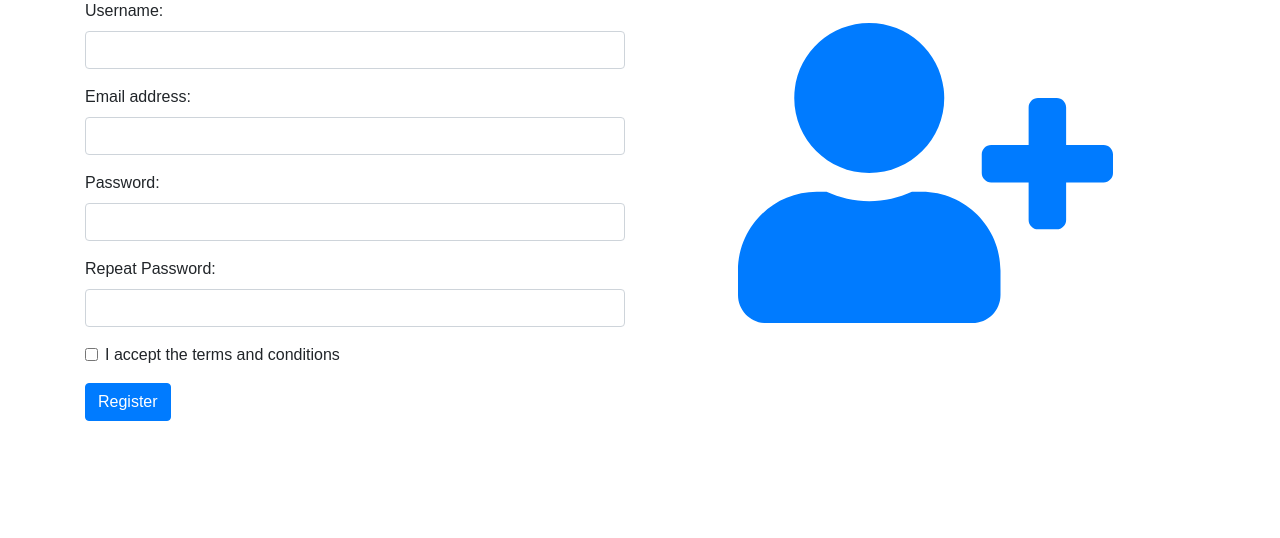
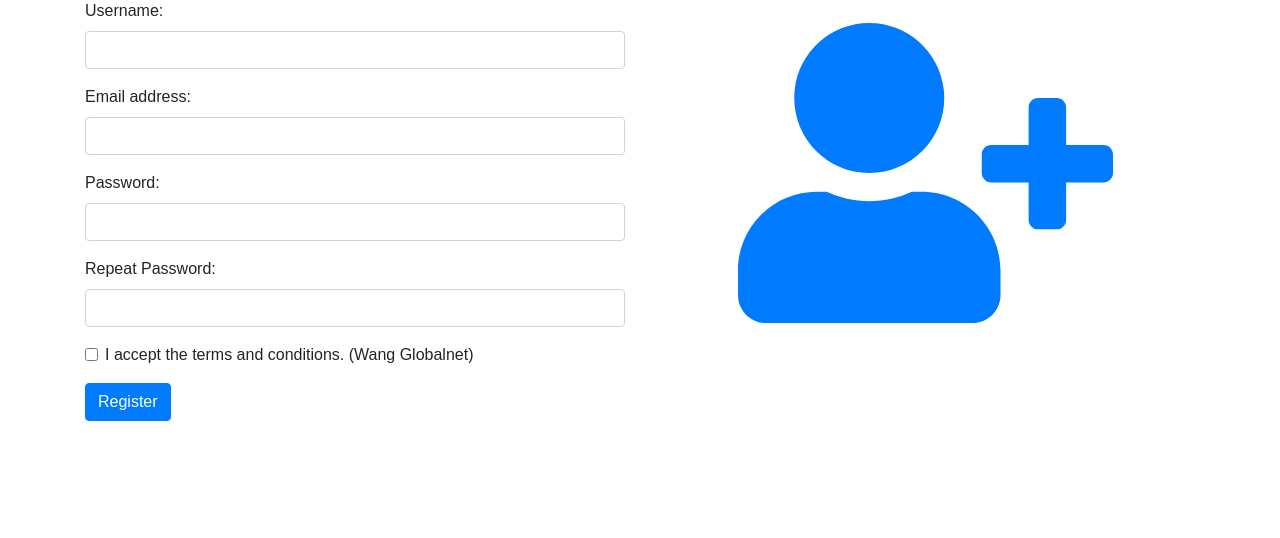
Before and after one commit to UnknownArt/wangonlinecatalog, a PHP site: page /new_account.php in a window 1280 px wide. Shown: the part 167-705 px from the top of the page. Run offline with PHP 8.4, Linux system fonts and the light colour scheme; data that the repository does not hold is empty; some libraries are stand-ins or nearby versions.

Commit message:
2-1 Test commit

```diff
--- a/new_account.php
+++ b/new_account.php
@@ -188,7 +188,7 @@ if(isset($_POST['btn-signup']))
 									</div>
 									<div class="form-check mb-3 mr-sm-2">
 										<label class="form-check-label">
-											<input class="form-check-input" type="checkbox" required> I accept the terms and conditions
+											<input class="form-check-input" type="checkbox" required> I accept the terms and conditions. (Wang Globalnet)
 										</label>
 									</div>
 									<div class="form-group">
```
Also changed, not shown: 2 other files.
